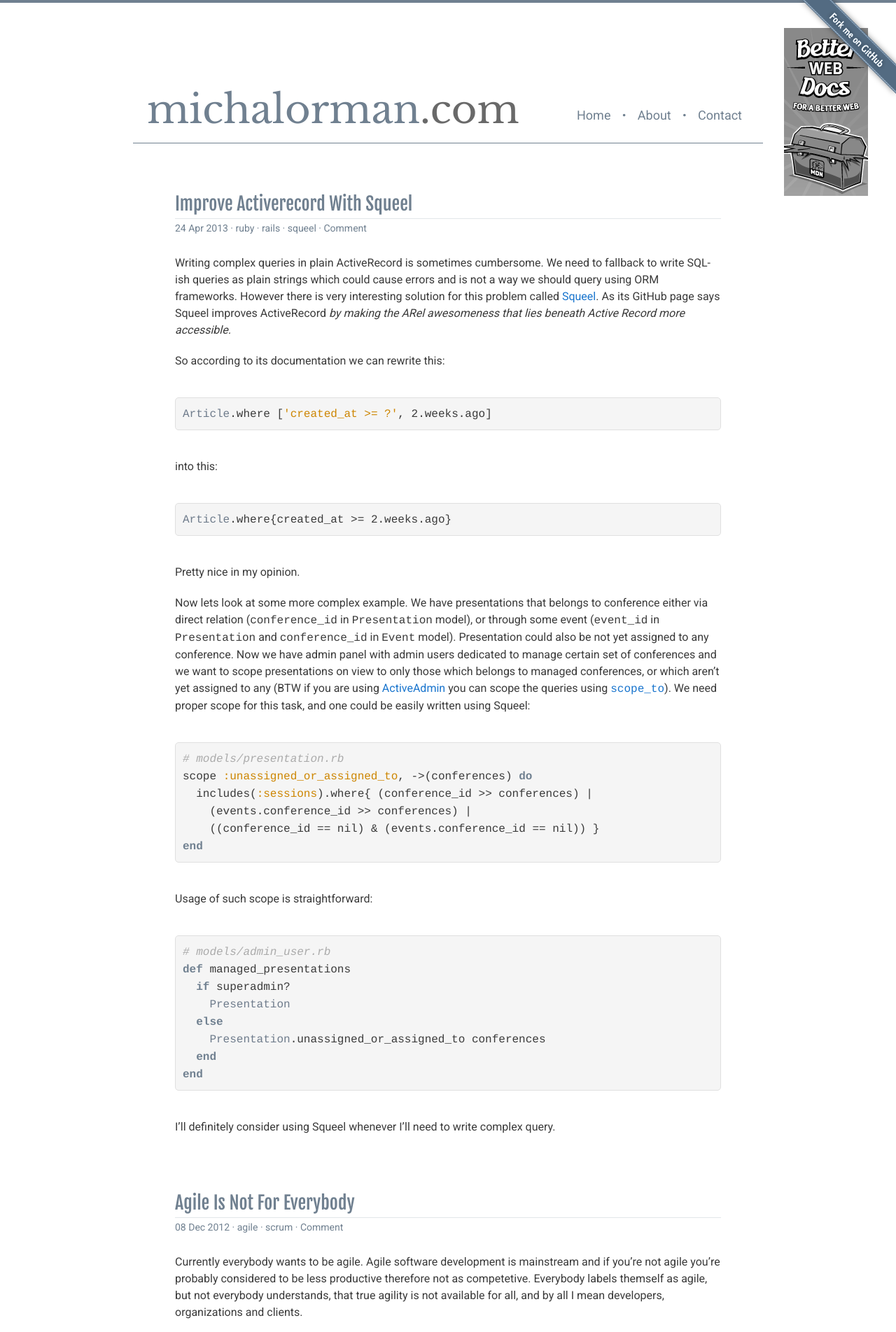
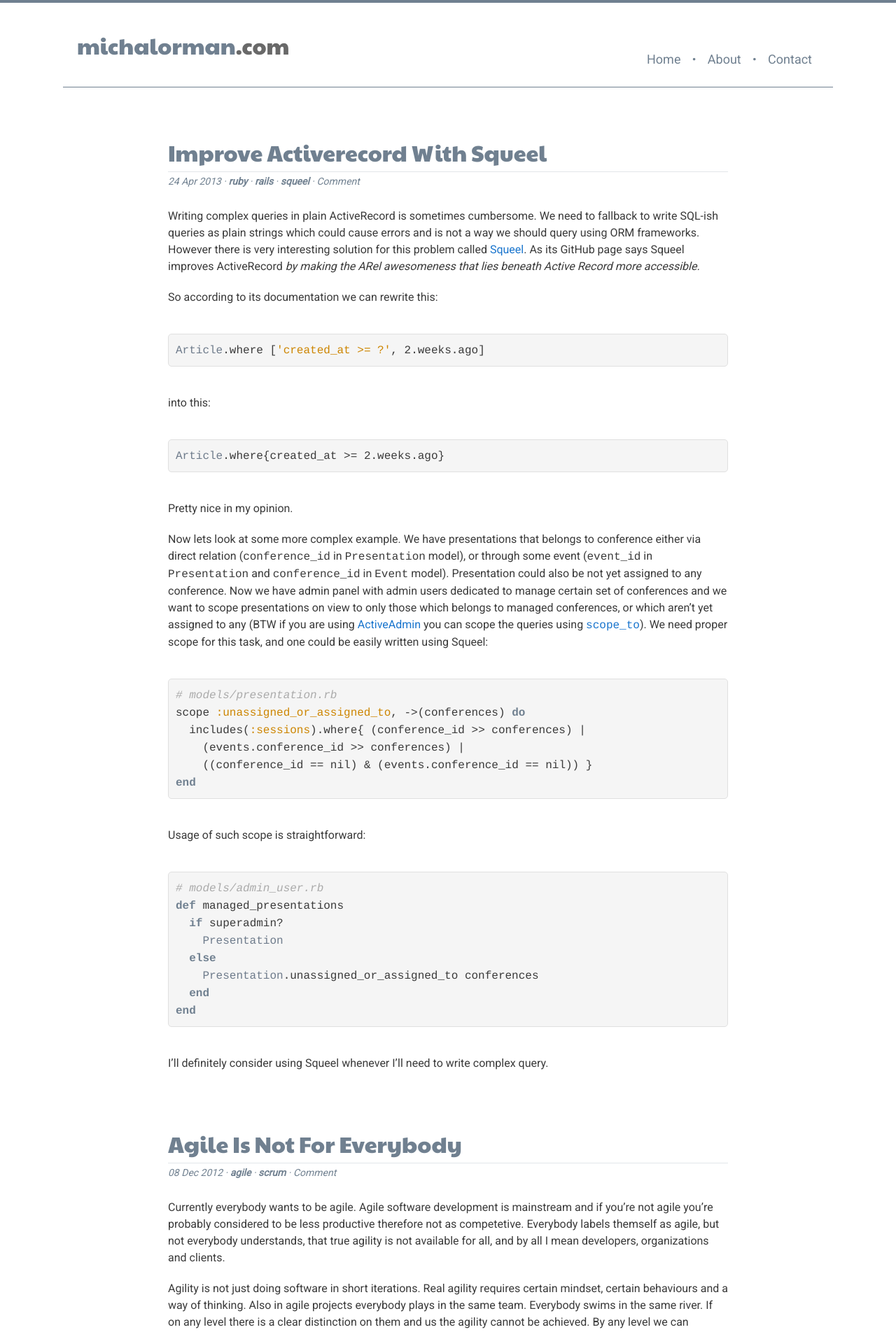
Before and after one commit to michalorman/michalorman.github.com, a Jekyll site: the page built from index.html, in a window 1280 px wide. Shown: the top 1904 px of the page at 70% size. Built offline with Jekyll 4.4.1, drawn with Linux system fonts in a browser that asks for light colours; Markdown is read by kramdown in place of the engine named in the settings; the list of posts is cut into pages by our own code; comment, search, counter and statistics services are not loaded.

Commit message:
Refresh layout.

```diff
--- a/_includes/post-div.html
+++ b/_includes/post-div.html
@@ -6,7 +6,7 @@
     <h3>
       {{ page.date | date_to_string }} &middot;
       {% for tag in page.tags %}
-      <a href="/tags/{{ tag }}" title="{{ tag }}">{{ tag }}</a> &middot;
+      <a href="/tags/{{ tag }}" title="{{ tag }}" class="tag">{{ tag }}</a> &middot;
       {% endfor %}
       <a href="{{ page.url }}/#disqus_thread" title="Comment">Comment</a>
     </h3>
--- a/_layouts/default.html
+++ b/_layouts/default.html
@@ -11,8 +11,8 @@
     <meta name="description" content="Michal Orman personal
     blog. Java, Ruby, Software Engineering and more."/>
     <link href='http://fonts.googleapis.com/css?family=Libre+Baskerville' rel='stylesheet' type='text/css'>
-    <link href='http://fonts.googleapis.com/css?family=Fjalla+One' rel='stylesheet' type='text/css'>
     <link href='http://fonts.googleapis.com/css?family=Roboto' rel='stylesheet' type='text/css'>
+    <link href='http://fonts.googleapis.com/css?family=Paytone+One' rel='stylesheet' type='text/css'>
     <link rel="stylesheet" type="text/css" href="/assets/css/style.css"/>
     <link rel="shortcut icon" href="/favicon.ico" />
     <script type="text/javascript">
@@ -44,18 +44,6 @@
           </li>
         </ul>
         </nav>
-      <a id="gh-ribbon" href="http://github.com/michalorman" title="Fork me on GitHub">
-        <img src="/assets/images/gh-ribbon.png" alt="Fork me on GitHub">
-      </a>
-      <a id="promoteweb" href="https://developer.mozilla.org/docs/?WT.mc_id=mdn8" title="Better Web docs for a better Web on MDN">
-        <img src="/assets/images/promoteweb_inactive.png"
-        class="link-inactive"
-        alt="Better Web docs for a better Web on MDN" />
-        <img src="/assets/images/promoteweb_active.png"
-        class="link-active"
-        alt="Better Web docs for a better Web on MDN" />
-      </a>
-
       </header>
 
       <section id="main-content">
--- a/assets/css/style.css
+++ b/assets/css/style.css
@@ -51,7 +51,7 @@ html {
 }
 
 body {
-  width: 900px;
+  width: 1100px;
   margin: 0 auto;
   font: 16px 'Roboto', 'Helvetica Neue', 'Helvetica', 'Arial', sans-serif;
   line-height: 1.5;
@@ -73,20 +73,20 @@ a:hover {
 }
 
 h1 {
-  font: 26px 'Fjalla One', 'Helvetica Neue', 'Helvetica', 'Arial', sans-serif;
+  font: 2em 'Paytone One', sans-serif;
   color: #708090;
   padding-bottom: 5px;
   border-bottom: 1px solid rgba(112, 128, 144, 0.2);
 }
 
 h2 {
-  font: 22px 'Roboto', 'Helvetica Neue', 'Helvetica', 'Arial', sans-serif;
+  font: 1.8em 'Paytone One', sans-serif;
   color: #708090;
   margin-bottom: 20px;
 }
 
 h3 {
-  font: 20px 'Roboto', 'Helvetica Neue', 'Helvetica', 'Arial', sans-serif;
+  font: 1.6em 'Paytone One', sans-serif;
   color: #708090;
   margin-bottom: 20px;
 }
@@ -145,11 +145,11 @@ blockquote p {
 }
 
 #main-head {
-  border-bottom: 1px solid #708090;
   overflow: hidden;
   position: relative;
-  height: 200px;
-  margin-bottom: 40px;
+  height: 120px;
+  margin-bottom: 70px;
+  border-bottom: 1px solid #708090;
 }
 
 #main-head a:hover {
@@ -164,7 +164,7 @@ blockquote p {
 #main-head nav li {
   font: 18px 'Roboto', 'Helvetica Neue', 'Helvetica', 'Arial', sans-serif;
   float: left;
-  height: 185px;
+  height: 105px;
   position: relative;
 }
 
@@ -173,12 +173,12 @@ blockquote p {
   color: #708090;
   margin: 0 5px;
   position: relative;
-  top: 142px;
+  top: 62px;
 }
 
 #main-head nav li a {
   display: block;
-  padding-top: 150px;
+  padding-top: 70px;
 }
 
 #main-head nav li.item {
@@ -197,10 +197,10 @@ blockquote p {
 }
 
 #banner {
-  font: 3.5em 'Libre Baskerville', serif;
+  font: 2em 'Paytone One', sans-serif;
   color: #708090;
   position: absolute;
-  top: 118px;
+  top: 38px;
   left: 20px;
 }
 
@@ -295,7 +295,8 @@ blockquote p {
 }
 
 #main-content {
-  padding: 30px 60px;
+  width: 800px;
+  margin: 0 auto;
 }
 
 .post {
@@ -317,10 +318,15 @@ blockquote p {
 }
 
 .post header h3 {
+  font: 14px 'Roboto', 'Helvetica Neue', 'Helvetica', 'Arial', sans-serif;
+  font-style: italic;
   color: #708090;
   margin-bottom: 30px;
-  font-size: 14px;
   padding-top: 5px;
+}
+
+.post header h3 .tag {
+  font-weight: bold;
 }
 
 .post section a {
```
Also changed, not shown: _layouts/page.html (+11 -0 lines). Lines whose indentation alone changed are shown as unchanged.
